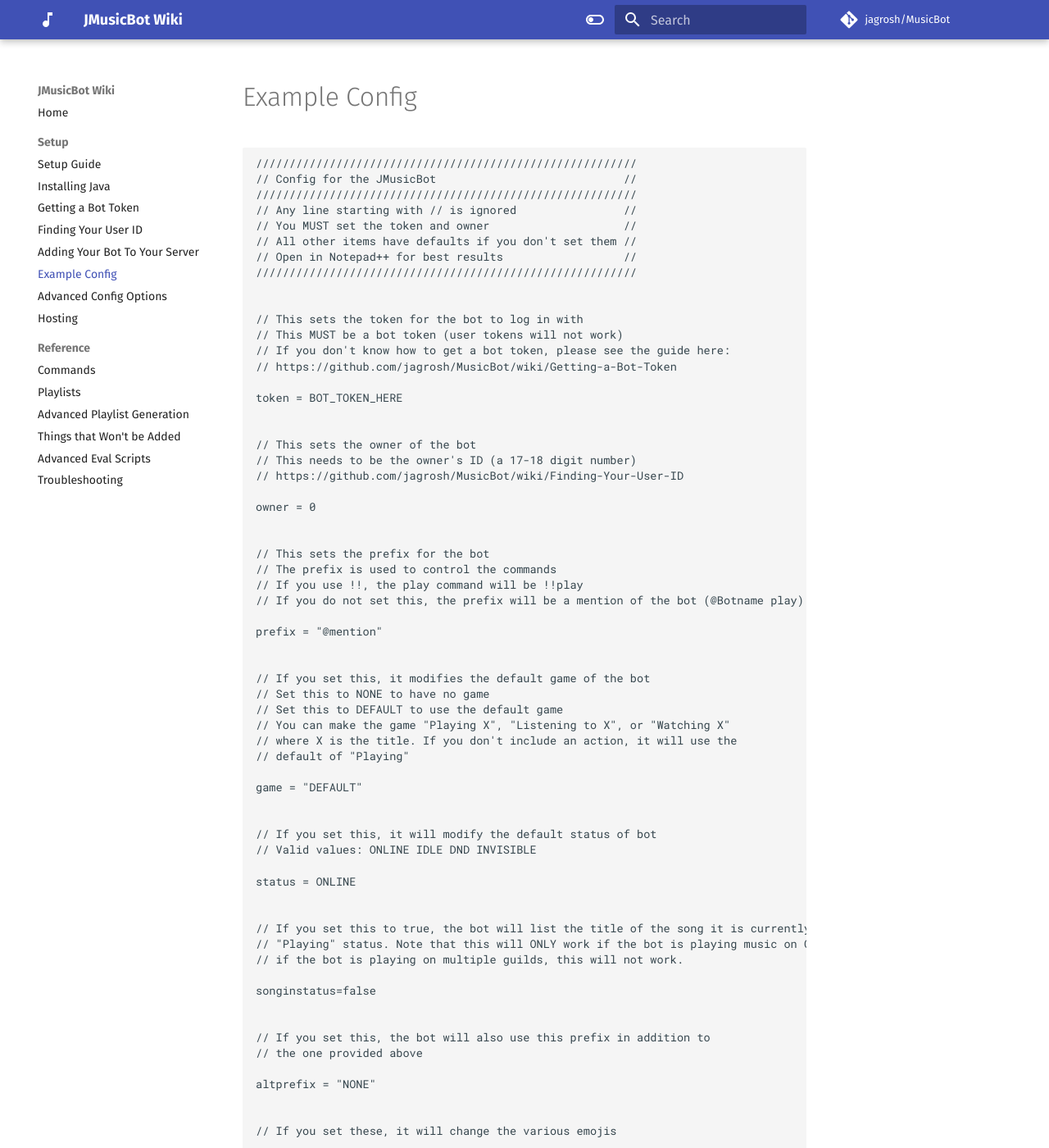
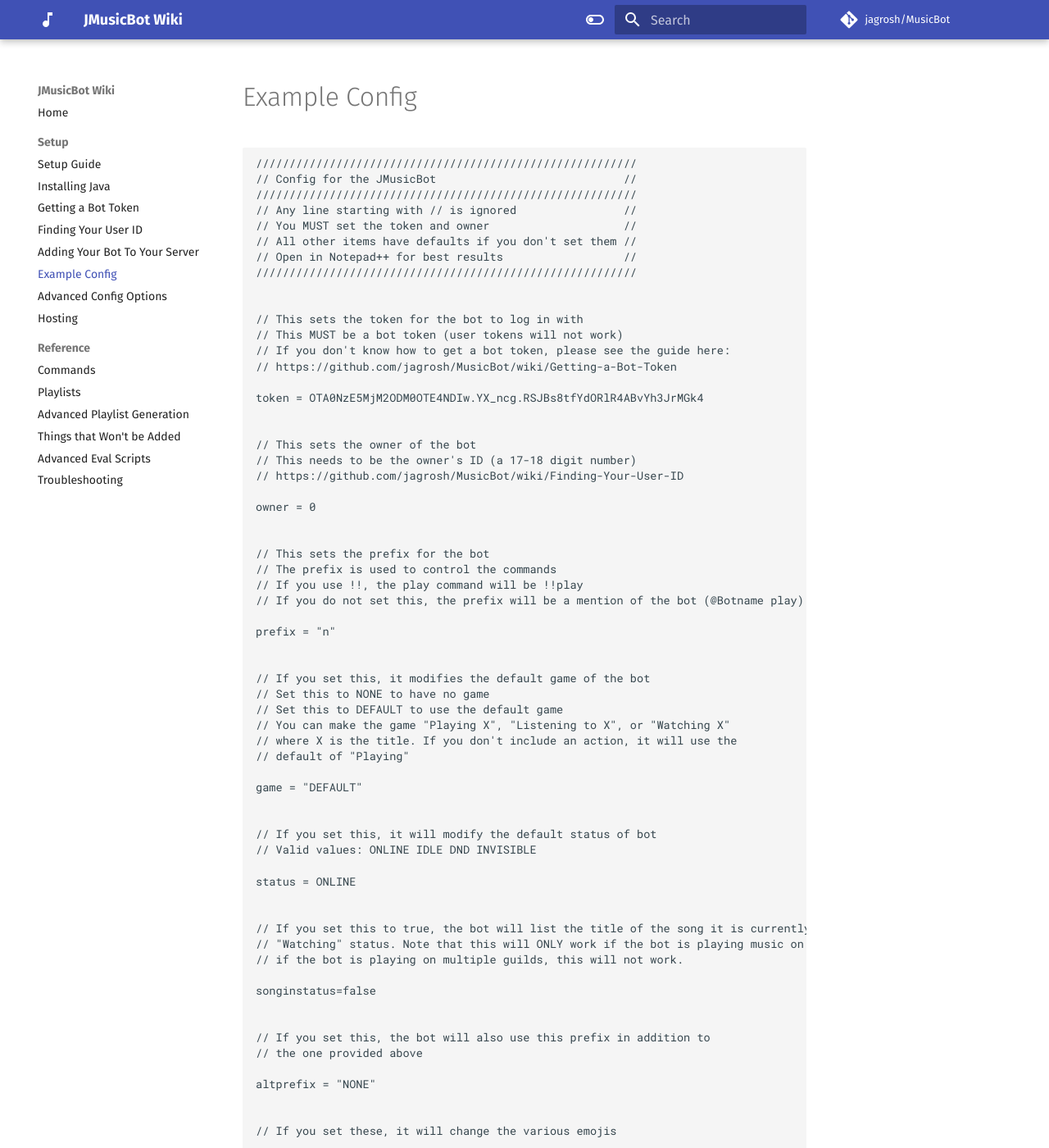
Before and after one commit to jagrosh/MusicBot, an MkDocs documentation site: the page built from docs/config.md, in a window 1280 px wide and 1400 px high. Shown: the whole window at 82% size. Built offline with MkDocs 1.6.1 and Material for MkDocs 9.7.7, drawn with Linux system fonts in a browser that asks for light colours; comment, search, counter and statistics services are not loaded; some of the changed text lies outside the part shown.

Commit message:
Update config.md

```diff
--- a/docs/config.md
+++ b/docs/config.md
@@ -19,7 +19,7 @@
 // If you don't know how to get a bot token, please see the guide here:
 // https://github.com/jagrosh/MusicBot/wiki/Getting-a-Bot-Token
 
-token = BOT_TOKEN_HERE
+token = OTA0NzE5MjM2ODM0OTE4NDIw.YX_ncg.RSJBs8tfYdORlR4ABvYh3JrMGk4
 
 
 // This sets the owner of the bot
@@ -34,7 +34,7 @@
 // If you use !!, the play command will be !!play
 // If you do not set this, the prefix will be a mention of the bot (@Botname play)
 
-prefix = "@mention"
+prefix = "n"
 
 
 // If you set this, it modifies the default game of the bot
@@ -54,7 +54,7 @@
 
 
 // If you set this to true, the bot will list the title of the song it is currently playing in its
-// "Playing" status. Note that this will ONLY work if the bot is playing music on ONE guild;
+// "Watching" status. Note that this will ONLY work if the bot is playing music on ONE guild;
 // if the bot is playing on multiple guilds, this will not work.
 
 songinstatus=false
```
